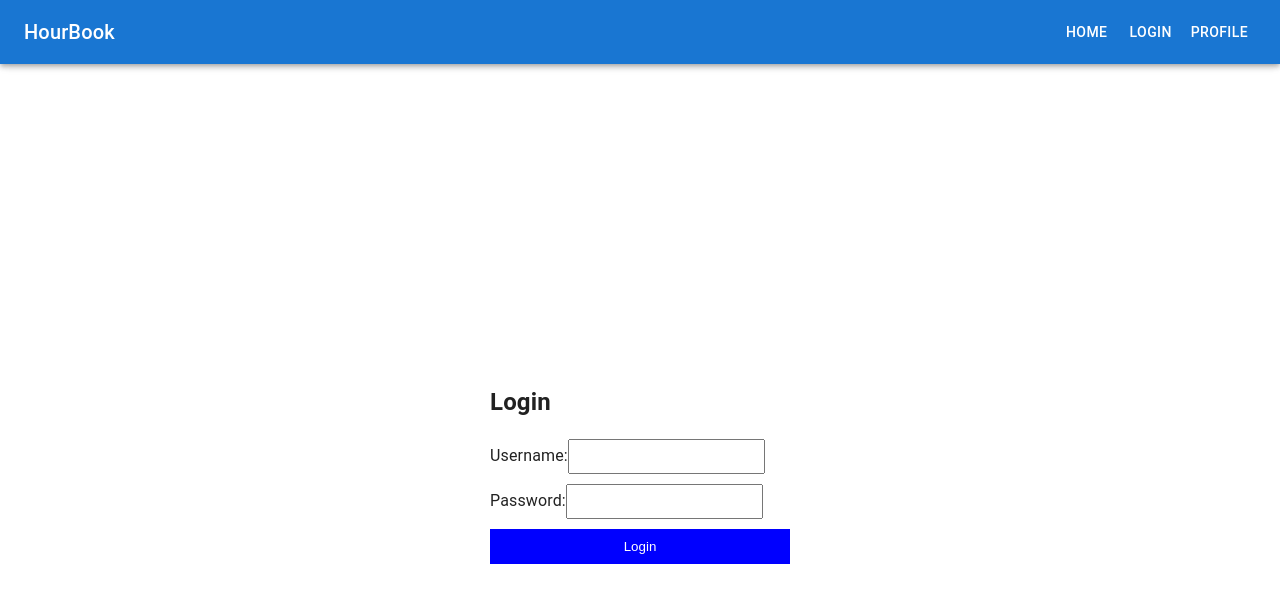
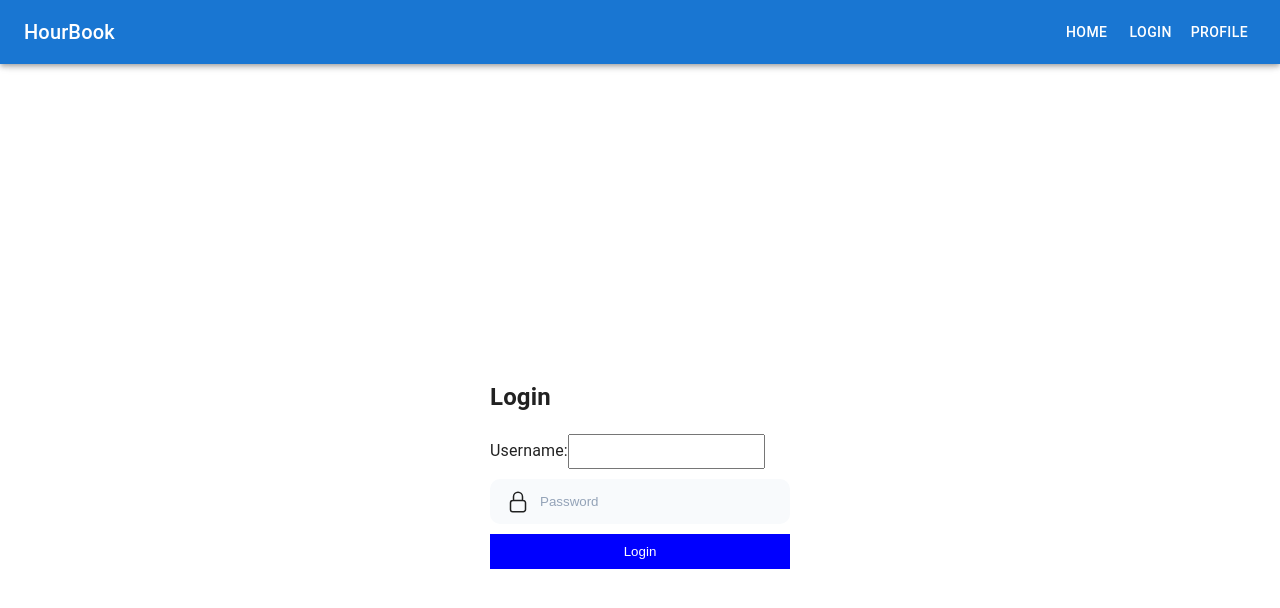
Before and after one commit to kvilho/nowhitespaces, a React (Vite) app in the folder frontend/: page /login in a window 1280 px wide. Shown: the top 608 px of the page. Built offline with nearby package versions, Linux system fonts and the light colour scheme.

Commit message:
Calendar css improvements and password inputfield css

```diff
--- a/frontend/src/components/Calendar.tsx
+++ b/frontend/src/components/Calendar.tsx
@@ -1,9 +1,41 @@
-import React from 'react'
+import React, { useState } from 'react'
 import "../styles/main.css";
 import "../styles/calendar.css"; // Import the calendar CSS file
 
 
 const Calendar: React.FC = () => {
+    const daysOfWeek = ["Mon", "Tue", "Wed", "Thu", "Fri", "Sat", "Sun"];
+    const monthsOfYear = [
+        "January",
+        "February",
+        "March",
+        "April",
+        "May",
+        "June",
+        "July",
+        "August",
+        "September",
+        "October",
+        "November",
+        "December",
+    ];
+    const currentDate = new Date();
+    const [currentMonth, setCurrentMonth] = useState(currentDate.getMonth());
+    const [currentYear, setCurrentYear] = useState(currentDate.getFullYear());
+
+    const daysInMonth = new Date(currentYear, currentMonth + 1, 0).getDate();
+    const firstDayOfMonth = new Date(currentYear, currentMonth, 1).getDay();
+
+    const prevMonth = () => {
+        setCurrentMonth((prevMonth) => (prevMonth === 0 ? 11 : prevMonth - 1));
+        setCurrentYear((prevYear) => (currentMonth === 0 ? prevYear - 1 : prevYear));
+    }
+
+    const nextMonth = () => {
+        setCurrentMonth((prevMonth) => (prevMonth === 11 ? 0 : prevMonth + 1));
+        setCurrentYear((prevYear) => (currentMonth === 11 ? prevYear + 1 : prevYear));
+    }
+
     return (
         <div className="calendar-app">
             <div className="calendar">
@@ -12,51 +44,22 @@ const Calendar: React.FC = () => {
                     <h2 className="Month">May</h2>
                     <h2 className="Year">2024</h2>
                     <div className="buttons">
-                        <i className="bx bx-chevron-left"></i>
-                        <i className="bx bx-chevron-right"></i>
+                        <i className="bx bx-chevron-left" onClick={prevMonth}></i>
+                        <i className="bx bx-chevron-right" onClick={nextMonth}></i>
                     </div>
                 </div>
                 <div className="weekdays">
-                    <span>Sun</span>
-                    <span>Mon</span>
-                    <span>Tue</span>
-                    <span>Wed</span>
-                    <span>Thu</span>
-                    <span>Fri</span>
-                    <span>Sat</span>
+                   {daysOfWeek.map((day) => (
+                     <span key={day}>{day}</span>
+                    ))};
                 </div>
                 <div className="days">
-                    <span>1</span>
-                    <span>2</span>
-                    <span>3</span>
-                    <span>4</span>
-                    <span>5</span>
-                    <span>6</span>
-                    <span>7</span>
-                    <span>8</span>
-                    <span>9</span>
-                    <span>10</span>
-                    <span>11</span>
-                    <span>12</span>
-                    <span>13</span>
-                    <span>14</span>
-                    <span>15</span>
-                    <span>16</span>
-                    <span>17</span>
-                    <span>18</span>
-                    <span>19</span>
-                    <span>20</span>
-                    <span>21</span>
-                    <span>22</span>
-                    <span>23</span>
-                    <span>24</span>
-                    <span>25</span>
-                    <span>26</span>
-                    <span>27</span>
-                    <span>28</span>
-                    <span>29</span>
-                    <span>30</span>
-                    <span>31</span>
+                    {[...Array(firstDayOfMonth).keys()].map((_, index) => (
+                        <span key={`empty-${index}`}/>
+                    ))};
+                    {[...Array(daysInMonth).keys()].map((day) => (
+                        <span key={day + 1}>{day + 1}</span>
+                    ))}
                 </div>
             </div>
             <div className="entry">
--- a/frontend/src/pages/Login.tsx
+++ b/frontend/src/pages/Login.tsx
@@ -1,4 +1,5 @@
 import React, { useState } from 'react';
+import "../styles/loginform.css";
 
 const Login: React.FC = () => {
     const [username, setUsername] = useState('');
@@ -24,15 +25,19 @@ const Login: React.FC = () => {
                         style={{ marginBottom: '10px', padding: '8px' }}
                     />
                 </label>
-                <label>
-                    Password:
+                <div className='login-field'>
+                    <svg className="icon" stroke="currentColor" strokeWidth="1.5" viewBox="0 0 24 24" xmlns="http://www.w3.org/2000/svg">
+                        <path d="M16.5 10.5V6.75a4.5 4.5 0 10-9 0v3.75m-.75 11.25h10.5a2.25 2.25 0 002.25-2.25v-6.75a2.25 2.25 0 00-2.25-2.25H6.75a2.25 2.25 0 00-2.25 2.25v6.75a2.25 2.25 0 002.25 2.25z"
+                        strokeLinejoin="round" strokeLinecap="round"></path>
+                    </svg>
                     <input
+                        className='input password-input'
+                        placeholder='Password'
                         type="password"
                         value={password}
                         onChange={(e) => setPassword(e.target.value)}
-                        style={{ marginBottom: '10px', padding: '8px' }}
                     />
-                </label>
+                </div>
                 <button type="submit" style={{ padding: '10px', backgroundColor: 'blue', color: 'white', border: 'none' }}>
                     Login
                 </button>
--- a/frontend/src/styles/calendar.css
+++ b/frontend/src/styles/calendar.css
@@ -115,6 +115,11 @@
     padding: 3rem 0;
 }
 
+.time-input input[type='number']::-webkit-outer-spin-button,
+.time-input input[type='number']::-webkit-inner-spin-button {
+    appearance: none;
+}
+
 .entry-popup {
     position: absolute;
     top: 50%; /* Center vertically */
@@ -131,6 +136,7 @@
     align-items: center;
     row-gap: 2rem;
     z-index: 1000; /* Ensure it's above other elements */
+    display: none;
 }
 
 .time-input {
--- /dev/null
+++ b/frontend/src/styles/loginform.css
@@ -0,0 +1,67 @@
+.login-container {
+    display: flex;
+    justify-content: center;
+    align-items: center;
+    height: 100vh;
+}
+
+.login-form {
+    display: flex;
+    flex-direction: column;
+    width: 300px;
+}
+
+.login-field {
+    display: flex;
+    align-items: center;
+    position: relative;
+    max-width: 100%;
+    margin-bottom: 10px;
+}
+
+.input {
+    width: 100%;
+    height: 45px;
+    padding-left: 3rem;
+    border: 2px solid transparent;
+    border-radius: 10px;
+    outline: none;
+    background-color: #f8fafc;
+    color: #0d0c22;
+    transition: .5s ease;
+}
+
+.input::placeholder {
+    color: #94a3b8;
+}
+
+.input:focus, .input:hover {
+    border-color: rgba(129, 140, 248);
+    background-color: #fff;
+    box-shadow: 0 0 0 5px rgb(129 140 248 / 30%);
+}
+
+.icon {
+    position: absolute;
+    left: 1rem;
+    fill: none;
+    width: 1.5rem;
+    height: 1.5rem;
+}
+
+.password-input {
+    padding-left: 3rem;
+}
+
+.login-button {
+    padding: 10px;
+    background-color: blue;
+    color: white;
+    border: none;
+    cursor: pointer;
+    border-radius: 5px;
+}
+
+.login-button:hover {
+    background-color: darkblue;
+}
```
